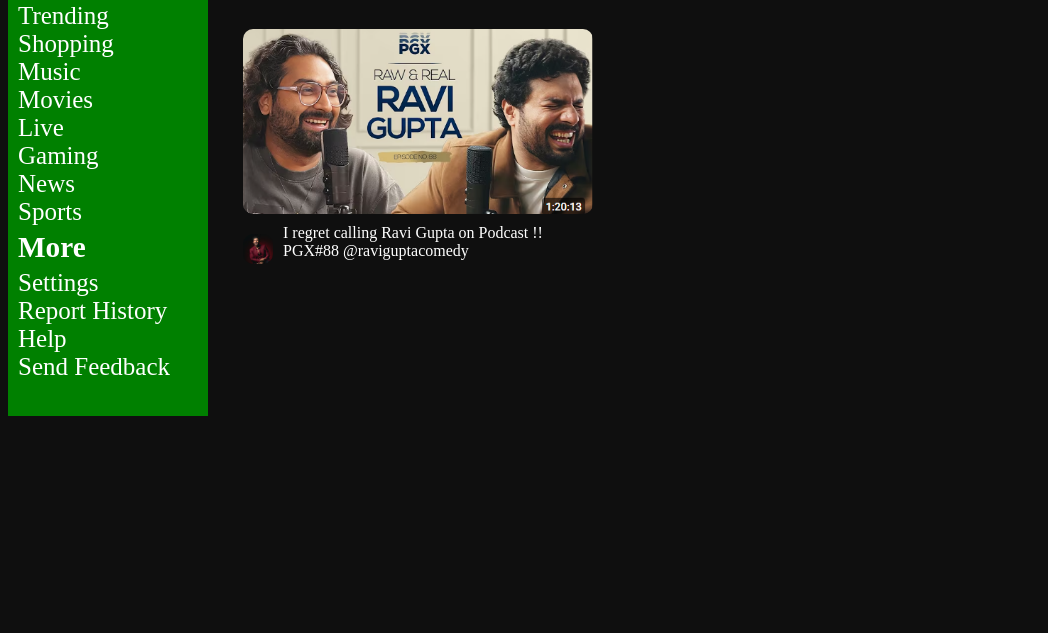
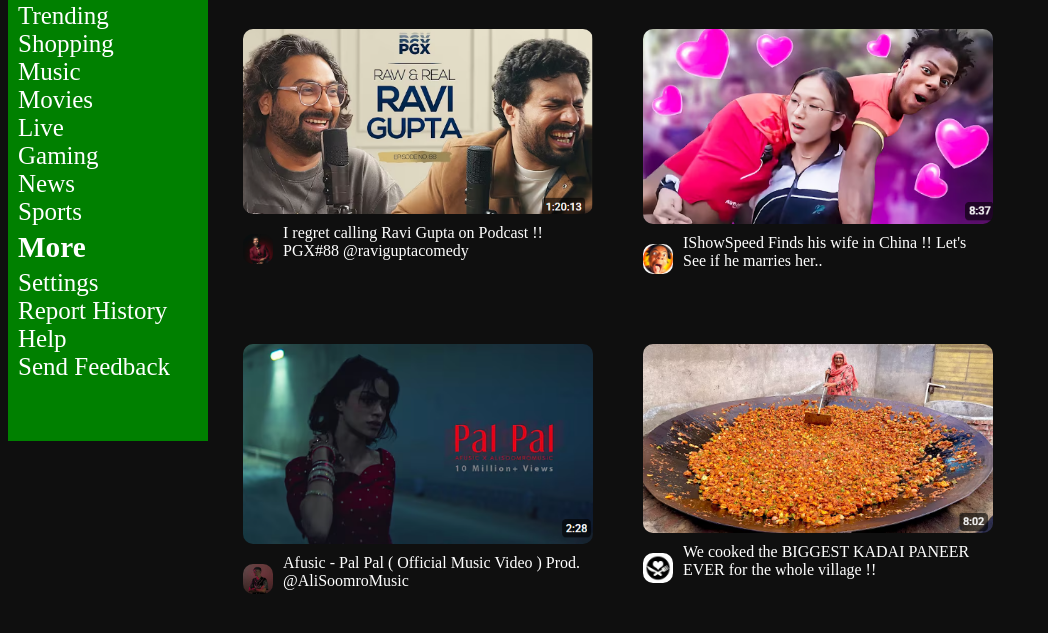
Before and after one commit to garvit-arora/youtube-clone, a plain HTML site: page index.html in a window 1280 px wide. Shown: the part 367-1000 px from the top of the page, without its empty margins (0-1048 px from the left). Before the commit the page ends 800 px from the top, so only its background shows below. Drawn offline with Linux system fonts and the light colour scheme; a web font is replaced by a local one.

Commit message:
add more videos and fixing sidebar

```diff
--- a/index.html
+++ b/index.html
@@ -81,7 +81,35 @@
                 </div>
             </span>
         </div>
+        <div class="video-card">
+            <img class="video video4" src="assets/video4.png" alt="video4">
+            <span class="description">
+                <div class="description-model">
+                    <img src="assets/channel4.jpg"  alt="channel">
+                    IShowSpeed Finds his wife in China !! Let's See if he marries her..
+                </div>
+            </span>
+        </div>
+        <div class="video-card">
+            <img class="video video5" src="assets/video5.png" alt="video5">
+            <span class="description">
+                <div class="description-model">
+                    <img src="assets/channel5.jpg"  alt="channel">
+                    Afusic - Pal Pal ( Official Music Video ) Prod. @AliSoomroMusic
+                </div>
+            </span>
+        </div>
+        <div class="video-card">
+            <img class="video video6" src="assets/video6.png" alt="video6">
+            <span class="description">
+                <div class="description-model">
+                    <img src="assets/channel6.jpg"  alt="channel">
+                    We cooked the BIGGEST KADAI PANEER EVER for the whole village !!
+                </div>
+            </span>
+        </div>
     </div>
+
 </div>
 </body>
 </html>
--- a/style.css
+++ b/style.css
@@ -39,6 +39,10 @@ body{
     background-color: green;
     box-sizing: border-box;
     font-size: 25px;
+    scroll-snap-type: y mandatory;
+    -webkit-overflow-scrolling: touch;
+    overflow-y: scroll;
+    height: 100vh;
 }
 .buttons{
     height: 21px;
```
Also changed, not shown: assets/channel4.jpg (added), assets/channel5.jpg (added), assets/channel6.jpg (added), assets/video4.png (added), assets/video5.png (added), assets/video6.png (added), 1 other file.
